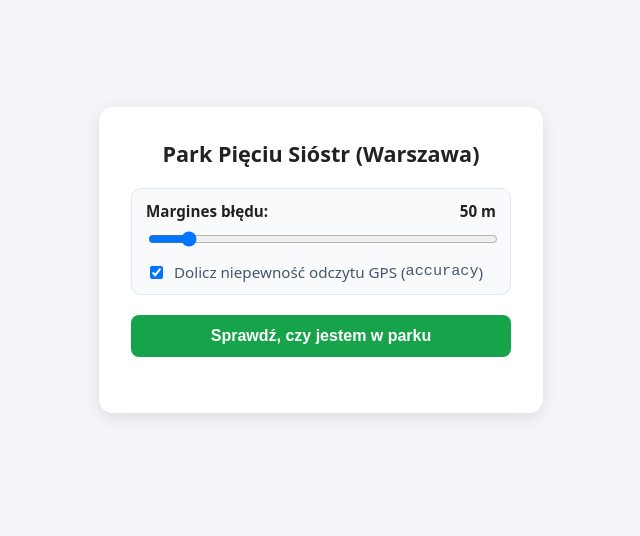
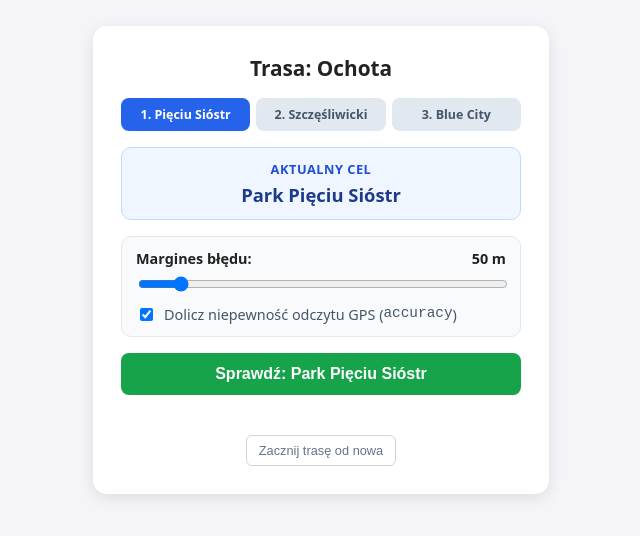
Before and after one commit to HubertMalinowski/lokalizacja-test, a plain HTML site: page index.html in a window 1280 px wide. Shown: the part 140-676 px from the top of the page, without its empty margins (319-959 px from the left). Drawn offline with Linux system fonts and the light colour scheme.

Commit message:
new index

```diff
--- a/index.html
+++ b/index.html
@@ -3,7 +3,7 @@
 <head>
   <meta charset="UTF-8">
   <meta name="viewport" content="width=device-width, initial-scale=1.0">
-  <title>Czy jestem w Parku Pięciu Sióstr?</title>
+  <title>Gra terenowa — Ochota</title>
   <style>
     body {
       font-family: system-ui, sans-serif;
@@ -17,19 +17,62 @@
     }
     .card {
       background: white;
-      padding: 2rem;
+      padding: 1.75rem;
       border-radius: 14px;
       box-shadow: 0 4px 16px rgba(0,0,0,0.1);
       text-align: center;
-      max-width: 380px;
-      width: 90%;
+      max-width: 400px;
+      width: 92%;
     }
     h2 {
-      margin-top: 0;
-      font-size: 1.35rem;
+      margin: 0 0 0.5rem 0;
+      font-size: 1.3rem;
+    }
+    .progress {
+      display: flex;
+      justify-content: space-between;
+      gap: 6px;
+      margin: 1rem 0;
+    }
+    .step {
+      flex: 1;
+      padding: 8px 4px;
+      border-radius: 8px;
+      font-size: 0.78rem;
+      font-weight: 600;
+      background: #e2e8f0;
+      color: #475569;
+    }
+    .step.active {
+      background: #2563eb;
+      color: white;
+    }
+    .step.done {
+      background: #16a34a;
+      color: white;
+    }
+    .target-box {
+      background: #eff6ff;
+      border: 1px solid #bfdbfe;
+      padding: 12px;
+      border-radius: 10px;
+      margin-bottom: 1rem;
+    }
+    .target-box .label {
+      font-size: 0.8rem;
+      text-transform: uppercase;
+      letter-spacing: 0.04em;
+      color: #1d4ed8;
+      font-weight: 700;
+    }
+    .target-box .name {
+      font-size: 1.15rem;
+      font-weight: 700;
+      margin-top: 4px;
+      color: #1e3a8a;
     }
     .control-group {
-      margin: 1.25rem 0;
+      margin: 1rem 0;
       text-align: left;
       background: #f8fafc;
       padding: 12px 14px;
@@ -40,8 +83,8 @@
       display: flex;
       justify-content: space-between;
       font-weight: 600;
-      font-size: 0.95rem;
-      margin-bottom: 8px;
+      font-size: 0.9rem;
+      margin-bottom: 6px;
     }
     input[type="range"] {
       width: 100%;
@@ -51,11 +94,11 @@
       display: flex;
       align-items: center;
       gap: 8px;
-      margin-top: 10px;
-      font-size: 0.85rem;
+      margin-top: 8px;
+      font-size: 0.83rem;
       color: #475569;
     }
-    button {
+    button.primary {
       background: #16a34a;
       color: white;
       border: none;
@@ -66,16 +109,30 @@
       cursor: pointer;
       width: 100%;
     }
-    button:hover {
+    button.primary:hover {
       background: #15803d;
     }
+    button.secondary {
+      background: transparent;
+      color: #64748b;
+      border: 1px solid #cbd5e1;
+      padding: 7px 12px;
+      font-size: 0.8rem;
+      border-radius: 6px;
+      cursor: pointer;
+      margin-top: 1.25rem;
+    }
+    button.secondary:hover {
+      background: #f1f5f9;
+      color: #334155;
+    }
     #wynik {
-      margin-top: 1.5rem;
-      line-height: 1.6;
-      font-size: 0.95rem;
+      margin-top: 1.25rem;
+      line-height: 1.55;
+      font-size: 0.92rem;
     }
     .status {
-      font-size: 1.15rem;
+      font-size: 1.05rem;
       font-weight: 700;
       padding: 10px;
       border-radius: 8px;
@@ -89,12 +146,28 @@
       background: #fee2e2;
       color: #991b1b;
     }
+    .finished {
+      background: #fef9c3;
+      color: #854d0e;
+      border: 1px solid #fde047;
+    }
   </style>
 </head>
 <body>
 
   <div class="card">
-    <h2>Park Pięciu Sióstr (Warszawa)</h2>
+    <h2>Trasa: Ochota</h2>
+
+    <div class="progress">
+      <div class="step" id="step-0">1. Pięciu Sióstr</div>
+      <div class="step" id="step-1">2. Szczęśliwicki</div>
+      <div class="step" id="step-2">3. Blue City</div>
+    </div>
+
+    <div class="target-box" id="targetBox">
+      <div class="label">Aktualny cel</div>
+      <div class="name" id="targetName">Park Pięciu Sióstr</div>
+    </div>
 
     <div class="control-group">
       <label for="margines">
@@ -111,40 +184,97 @@
       </div>
     </div>
 
-    <button onclick="sprawdzLokalizacje()">Sprawdź, czy jestem w parku</button>
+    <button class="primary" id="checkBtn" onclick="sprawdzLokalizacje()">Sprawdź moją pozycję</button>
     <div id="wynik"></div>
+
+    <button class="secondary" onclick="resetujGre()">Zacznij trasę od nowa</button>
   </div>
 
   <script>
-    // Przybliżony wielokąt granic Parku Pięciu Sióstr (Warszawa, Ochota)
-    // Wierzchołki w formacie [szerokość (lat), długość (lon)]
-    const PARK_POLYGON = [
-      [52.21625, 20.96520], // północny zachód (okolice Kopińskiej / Szczęśliwickiej)
-      [52.21640, 20.96815], // północny wschód (bliżej Białobrzeskiej)
-      [52.21435, 20.96935], // południowy wschód (okolice Bitwy Warszawskiej 1920 r.)
-      [52.21345, 20.96755], // południe (wzdłuż Bitwy Warszawskiej 1920 r.)
-      [52.21415, 20.96545]  // południowy zachód (od strony Szczęśliwickiej)
+    // Definicja 3 kolejnych etapów trasy z wielokątami granic [lat, lon]
+    const CELE = [
+      {
+        nazwa: "Park Pięciu Sióstr",
+        polygon: [
+          [52.21625, 20.96520],
+          [52.21640, 20.96815],
+          [52.21435, 20.96935],
+          [52.21345, 20.96755],
+          [52.21415, 20.96545]
+        ]
+      },
+      {
+        nazwa: "Park Szczęśliwicki",
+        polygon: [
+          [52.21020, 20.95580], // płn-zach (okolice Włodarzewskiej / Drawskiej)
+          [52.21040, 20.96280], // płn-wsch (okolice Drawskiej / Szczęśliwickiej)
+          [52.20650, 20.96420], // wschód (przy ul. Szczęśliwickiej)
+          [52.20360, 20.96220], // płd-wsch (okolice Dickensa / Urbanistów)
+          [52.20390, 20.95540], // płd-zach (okolice Włodarzewskiej)
+          [52.20720, 20.95460]  // zachód
+        ]
+      },
+      {
+        nazwa: "CH Blue City",
+        polygon: [
+          [52.21415, 20.95410], // płn-zach (Al. Jerozolimskie)
+          [52.21335, 20.95715], // płn-wsch (Al. Jerozolimskie / Opaczewska)
+          [52.21165, 20.95645], // płd-wsch (Opaczewska)
+          [52.21235, 20.95335]  // płd-zach
+        ]
+      }
     ];
 
+    let aktualnyEtap = Number(localStorage.getItem("ochota_etap") || 0);
     let ostatniOdczyt = null;
 
     const suwak = document.getElementById("margines");
     const marginesLabel = document.getElementById("marginesWartosc");
     const checkboxGps = document.getElementById("uwzglednijGps");
 
-    // Aktualizacja na żywo po przesunięciu suwaka (bez ponownego czekania na GPS)
+    aktualizujUI();
+
     suwak.addEventListener("input", () => {
       marginesLabel.textContent = suwak.value;
-      if (ostatniOdczyt) {
-        renderujWynik(ostatniOdczyt.lat, ostatniOdczyt.lon, ostatniOdczyt.acc);
+      if (ostatniOdczyt && aktualnyEtap < CELE.length) {
+        ocenPozycje(ostatniOdczyt.lat, ostatniOdczyt.lon, ostatniOdczyt.acc);
       }
     });
 
     checkboxGps.addEventListener("change", () => {
-      if (ostatniOdczyt) {
-        renderujWynik(ostatniOdczyt.lat, ostatniOdczyt.lon, ostatniOdczyt.acc);
+      if (ostatniOdczyt && aktualnyEtap < CELE.length) {
+        ocenPozycje(ostatniOdczyt.lat, ostatniOdczyt.lon, ostatniOdczyt.acc);
       }
     });
+
+    function aktualizujUI() {
+      for (let i = 0; i < CELE.length; i++) {
+        const el = document.getElementById(`step-${i}`);
+        el.className = "step";
+        if (i < aktualnyEtap) el.classList.add("done");
+        else if (i === aktualnyEtap) el.classList.add("active");
+      }
+
+      const targetBox = document.getElementById("targetBox");
+      const targetName = document.getElementById("targetName");
+      const checkBtn = document.getElementById("checkBtn");
+
+      if (aktualnyEtap >= CELE.length) {
+        targetBox.style.background = "#dcfce7";
+        targetBox.style.borderColor = "#86efac";
+        targetName.textContent = "Wszystkie 3 punkty zaliczone!";
+        checkBtn.disabled = true;
+        checkBtn.style.opacity = "0.6";
+        checkBtn.textContent = "Trasa ukończona";
+      } else {
+        targetBox.style.background = "#eff6ff";
+        targetBox.style.borderColor = "#bfdbfe";
+        targetName.textContent = CELE[aktualnyEtap].nazwa;
+        checkBtn.disabled = false;
+        checkBtn.style.opacity = "1";
+        checkBtn.textContent = `Sprawdź: ${CELE[aktualnyEtap].nazwa}`;
+      }
+    }
 
     function sprawdzLokalizacje() {
       const wynik = document.getElementById("wynik");
@@ -163,7 +293,7 @@
             lon: position.coords.longitude,
             acc: position.coords.accuracy
           };
-          renderujWynik(ostatniOdczyt.lat, ostatniOdczyt.lon, ostatniOdczyt.acc);
+          ocenPozycje(ostatniOdczyt.lat, ostatniOdczyt.lon, ostatniOdczyt.acc);
         },
         (error) => {
           switch (error.code) {
@@ -188,22 +318,51 @@
       );
     }
 
-    function renderujWynik(lat, lon, acc) {
+    function ocenPozycje(lat, lon, acc) {
       const wynik = document.getElementById("wynik");
+      if (aktualnyEtap >= CELE.length) return;
+
+      const cel = CELE[aktualnyEtap];
       const marginesSuwak = Number(suwak.value);
       const gpsBonus = checkboxGps.checked ? Math.round(acc) : 0;
       const calkowityMargines = marginesSuwak + gpsBonus;
 
-      const dystansDoParku = odlegloscOdWielokataMetry(lat, lon, PARK_POLYGON);
-      const wParku = dystansDoParku <= calkowityMargines;
+      const dystans = odlegloscOdWielokataMetry(lat, lon, cel.polygon);
+      const trafiony = dystans <= calkowityMargines;
 
-      const statusHtml = wParku
-        ? `<div class="status inside">TAK — jesteś w Parku Pięciu Sióstr!</div>`
-        : `<div class="status outside">NIE — jesteś poza parkiem.</div>`;
+      let statusHtml = "";
+
+      if (trafiony) {
+        const zaliczonyNazwa = cel.nazwa;
+        aktualnyEtap++;
+        localStorage.setItem("ochota_etap", String(aktualnyEtap));
+        aktualizujUI();
+
+        if (aktualnyEtap < CELE.length) {
+          statusHtml = `
+            <div class="status inside">
+              Zaliczono: ${zaliczonyNazwa}!<br>
+              Nowy cel: <strong>${CELE[aktualnyEtap].nazwa}</strong>
+            </div>
+          `;
+        } else {
+          statusHtml = `
+            <div class="status finished">
+              Gratulacje! Dotarłeś do Blue City i ukończyłeś całą trasę!
+            </div>
+          `;
+        }
+      } else {
+        statusHtml = `
+          <div class="status outside">
+            Jeszcze nie dotarłeś do celu: ${cel.nazwa}.
+          </div>
+        `;
+      }
 
       wynik.innerHTML = `
         ${statusHtml}
-        <strong>Odległość od granic parku:</strong> ${Math.round(dystansDoParku)} m<br>
+        <strong>Odległość do celu (${cel.nazwa}):</strong> ${Math.round(dystans)} m<br>
         <strong>Zastosowany bufor:</strong> ${calkowityMargines} m
         (suwak: ${marginesSuwak} m${checkboxGps.checked ? ` + GPS: ${gpsBonus} m` : ""})<br>
         <strong>Twoje GPS:</strong> ${lat.toFixed(6)}, ${lon.toFixed(6)} (±${Math.round(acc)} m)<br><br>
@@ -213,7 +372,14 @@
       `;
     }
 
-    // Sprawdza czy punkt leży wewnątrz wielokąta (algorytm ray-casting)
+    function resetujGre() {
+      aktualnyEtap = 0;
+      ostatniOdczyt = null;
+      localStorage.removeItem("ochota_etap");
+      document.getElementById("wynik").innerHTML = "";
+      aktualizujUI();
+    }
+
     function czyPunktWWielokacie(lat, lon, polygon) {
       let inside = false;
       for (let i = 0, j = polygon.length - 1; i < polygon.length; j = i++) {
@@ -227,13 +393,11 @@
       return inside;
     }
 
-    // Zwraca 0 jeśli punkt jest wewnątrz parku, lub najkrótszą odległość w metrach do krawędzi parku
     function odlegloscOdWielokataMetry(lat, lon, polygon) {
       if (czyPunktWWielokacie(lat, lon, polygon)) {
         return 0;
       }
 
-      // Lokalna projekcja płaska w metrach wokół punktu użytkownika (dla Warszawy wystarczająco dokładna)
       const R = 6371000;
       const latRad = lat * Math.PI / 180;
       const toXY = ([pLat, pLon]) => ({
@@ -251,7 +415,6 @@
       return minDist;
     }
 
-    // Najkrótsza odległość punktu (px, py) od odcinka AB
     function odlegloscOdOdcinka(px, py, ax, ay, bx, by) {
       const dx = bx - ax;
       const dy = by - ay;
```
